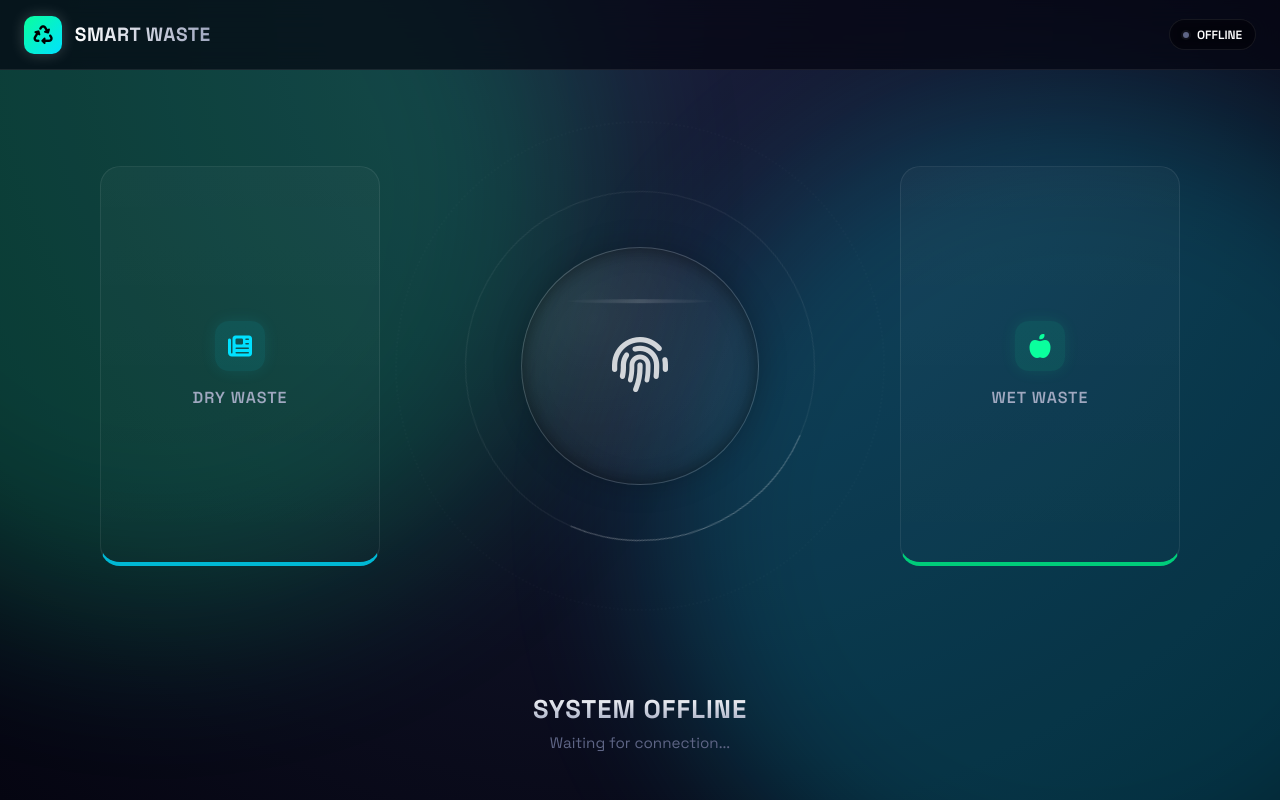
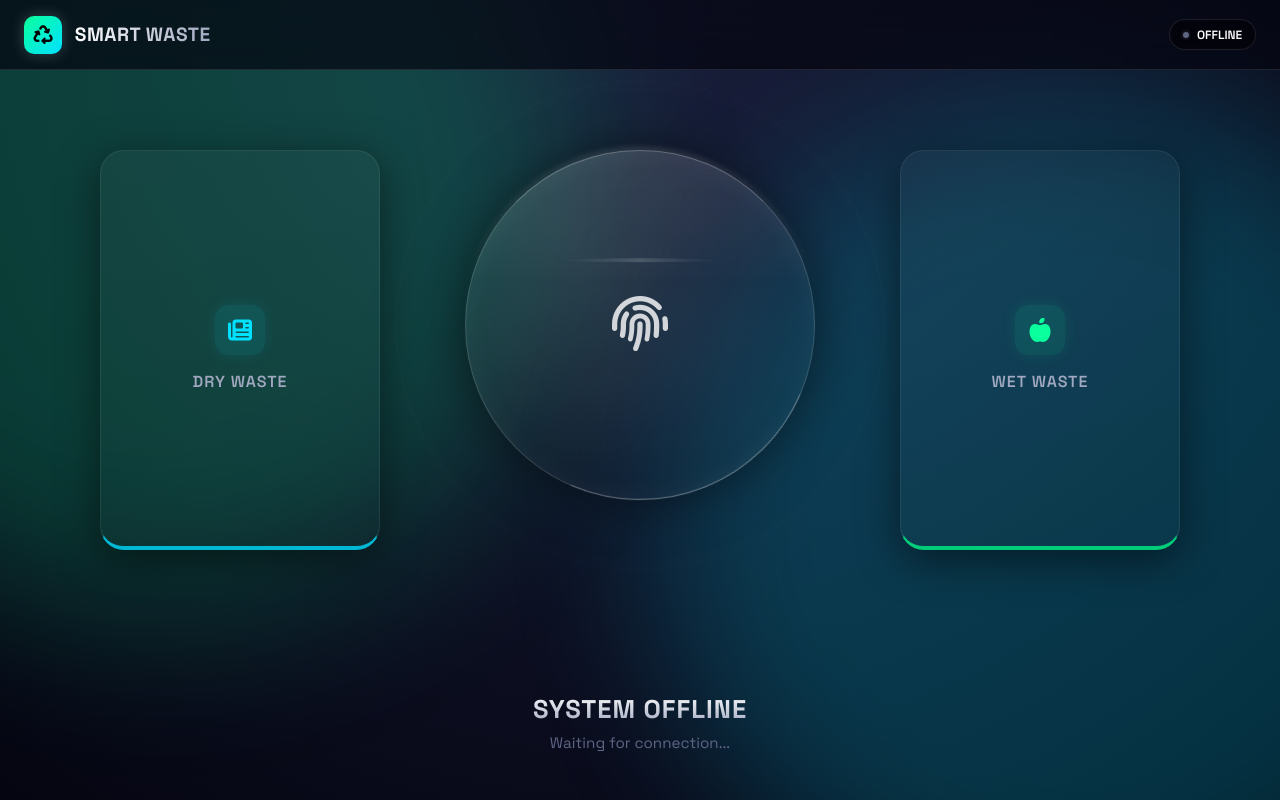
Before and after one commit to shubhamos-ai/smart-dustbin, a FastAPI app: page / in a window 1280 px wide. Run offline with FastAPI, Linux system fonts and the light colour scheme.

Commit message:
SHUBHAMOS UPDATE 2.0

```diff
--- a/app/main.py
+++ b/app/main.py
@@ -47,9 +47,7 @@
 async def read_root(request: Request):
     return templates.TemplateResponse("index.html", {"request": request})
 
-@app.get("/remote")
-async def read_remote(request: Request):
-    return templates.TemplateResponse("remote.html", {"request": request})
+
 
 if __name__ == "__main__":
     import uvicorn
--- a/app/static/css/style.css
+++ b/app/static/css/style.css
@@ -195,28 +195,51 @@
     padding-top: 2rem;
 }
 
-/* Detection Area Stack - GRID LAYOUT */
+/* Glassmorphism & Aesthetics Upgrade */
+
+/* Enhanced Background */
+:root {
+    --glass-surface: rgba(255, 255, 255, 0.05);
+    --glass-border: rgba(255, 255, 255, 0.1);
+    --glass-glow: rgba(255, 255, 255, 0.2);
+    --neon-wet: #00ff9d;
+    --neon-dry: #00e1ff;
+    --shadow-soft: 0 10px 40px rgba(0, 0, 0, 0.5);
+}
+
 .detection-area {
+    /* Mobile-first: Hub on top, bins below */
     display: grid;
+    grid-template-areas:
+        "hub"
+        "bins";
+    gap: 3rem;
+    width: 100%;
+    justify-items: center;
+}
+
+/* Container for bins in the 'bins' area */
+.detection-area::after {
+    /* Virtual element to hold bins if we stick with grid areas,
+       but actually we need to restructure the HTML or just hack the grid.
+       Let's stick to the previous grid but refine spacing.
+    */
+    content: none;
+}
+
+.detection-area {
     grid-template-areas:
         "hub hub"
         "dry wet";
     grid-template-columns: 1fr 1fr;
-    gap: 1.5rem;
-    /* Gap between bins */
-    row-gap: 3rem;
-    /* Gap between hub and bins */
-    width: 100%;
-    justify-items: center;
-    align-items: start;
-    margin-top: 1rem;
 }
 
-/* Central Hub */
+/* Premium Glass Hub */
 .detection-hub {
     grid-area: hub;
-    width: 260px;
-    height: 260px;
+    width: 250px;
+    height: 250px;
+    margin-bottom: 2rem;
     position: relative;
     display: flex;
     align-items: center;
@@ -224,19 +247,35 @@
 }
 
 .hub-core {
-    width: 68%;
-    height: 68%;
+    width: 100%;
+    height: 100%;
     border-radius: 50%;
-    background: radial-gradient(circle at 30% 30%, rgba(255, 255, 255, 0.1), rgba(255, 255, 255, 0.02));
-    border: 1px solid var(--glass-highlight);
+    background: radial-gradient(circle at 35% 35%,
+            rgba(255, 255, 255, 0.1) 0%,
+            rgba(255, 255, 255, 0.02) 60%,
+            transparent 100%);
+    backdrop-filter: blur(20px);
+    border: 1px solid var(--glass-border);
+    border-top: 1px solid var(--glass-glow);
     box-shadow:
-        inset 0 0 20px rgba(0, 0, 0, 0.5),
-        0 0 30px rgba(0, 0, 0, 0.2);
+        0 0 50px rgba(0, 0, 0, 0.5),
+        inset 0 0 30px rgba(255, 255, 255, 0.05);
     display: flex;
     align-items: center;
     justify-content: center;
+    position: relative;
     z-index: 10;
     transition: all 0.4s var(--transition-smooth);
+}
+
+.hub-core::after {
+    content: '';
+    position: absolute;
+    inset: -5px;
+    border-radius: 50%;
+    background: linear-gradient(180deg, rgba(255, 255, 255, 0.1), transparent 40%);
+    filter: blur(2px);
+    z-index: -1;
 }
 
 .hub-icon {
@@ -281,16 +320,17 @@
     }
 }
 
-/* Bin Cards - Vertical Style for Mobile Grid */
+/* Bin Cards - Sexy Glass */
 .bin-card {
     width: 100%;
     max-width: 160px;
-    /* Limit width */
-    height: 180px;
+    height: 200px;
     /* Taller */
-    background: linear-gradient(180deg, rgba(255, 255, 255, 0.03), rgba(255, 255, 255, 0.01));
-    border: 1px solid var(--glass-border);
-    border-radius: 20px;
+    background: linear-gradient(165deg, rgba(255, 255, 255, 0.03) 0%, rgba(255, 255, 255, 0.01) 100%);
+    backdrop-filter: blur(12px);
+    border: 1px solid rgba(255, 255, 255, 0.08);
+    border-radius: 24px;
+    box-shadow: var(--shadow-soft);
     display: flex;
     flex-direction: column;
     /* Icon on top of text */
@@ -298,14 +338,15 @@
     justify-content: center;
     padding: 1.5rem;
     gap: 1rem;
-    backdrop-filter: blur(10px);
     transition: all 0.3s var(--transition-smooth);
     position: relative;
     overflow: hidden;
 }
 
 .bin-card.active {
-    transform: scale(1.05);
+    background: linear-gradient(165deg, rgba(255, 255, 255, 0.08) 0%, rgba(255, 255, 255, 0.02) 100%);
+    border-color: rgba(255, 255, 255, 0.2);
+    transform: translateY(-5px);
 }
 
 /* DRY BIN - LEFT */
@@ -419,104 +460,123 @@
     color: var(--text-muted);
 }
 
-/* Flying Particle for Animations */
+/* Waste Particle - The 'Thing' Animation */
 .waste-particle {
     position: fixed;
-    /* Starting position: Middle Top (Relative to viewport or close to Hub) */
-    /* We'll set it to center, then animate from there */
-    top: 35%;
-    /* Visual center of the Hub in mobile view */
+    top: 50%;
+    /* Default center */
     left: 50%;
     transform: translate(-50%, -50%) scale(0);
-    width: 60px;
-    height: 60px;
-    z-index: 1000;
+    z-index: 999;
     pointer-events: none;
-    opacity: 0;
+
+    /* Bigger icon for better visibility */
+    width: 100px;
+    height: 100px;
+    background: radial-gradient(circle, rgba(255, 255, 255, 0.1) 0%, transparent 70%);
+    border-radius: 50%;
     display: flex;
     align-items: center;
     justify-content: center;
-    font-size: 2.2rem;
+    font-size: 3.5rem;
+    /* Big Icon */
+    filter: drop-shadow(0 0 20px rgba(0, 0, 0, 0.5));
 }
 
-/* Animations with Precise Trajectories */
+/*
+   Animation Sequence:
+   1. Materialize (0-20%): Fade in at center (Hub)
+   2. Identify (20-40%): Scale up slightly, pulse, recognize color
+   3. Transport (40-100%): Fly to bin with easing
+*/
 
-/* Dry (Left) */
-.waste-particle.animating-dry {
-    color: var(--dry-color);
-    filter: drop-shadow(0 0 15px var(--dry-glow));
-    animation: fly-dry-mobile 1s cubic-bezier(0.25, 0.46, 0.45, 0.94) forwards;
+.waste-particle.animating-wet {
+    color: var(--neon-wet);
+    text-shadow: 0 0 20px var(--neon-wet);
+    animation: process-wet-waste 1.5s cubic-bezier(0.68, -0.55, 0.265, 1.55) forwards;
 }
 
-/* Wet (Right) */
-.waste-particle.animating-wet {
-    color: var(--wet-color);
-    filter: drop-shadow(0 0 15px var(--wet-glow));
-    animation: fly-wet-mobile 1s cubic-bezier(0.25, 0.46, 0.45, 0.94) forwards;
+.waste-particle.animating-dry {
+    color: var(--neon-dry);
+    text-shadow: 0 0 20px var(--neon-dry);
+    animation: process-dry-waste 1.5s cubic-bezier(0.68, -0.55, 0.265, 1.55) forwards;
 }
 
-@keyframes fly-dry-mobile {
+/* Mobile Trajectories (Hub is Top Center) */
+/* Assumption: Hub is approx at top: 25%, Bins at top: 70% */
+
+@keyframes process-wet-waste {
+
+    /* 1. Appears in HUB */
     0% {
         opacity: 0;
-        top: 35%;
-        /* Hub Center */
+        top: 28%;
+        /* Vertically centered on Mobile Hub */
         left: 50%;
-        transform: translate(-50%, -50%) scale(0.1);
+        transform: translate(-50%, -50%) scale(0);
     }
 
-    10% {
+    /* 2. Recognition Pause */
+    20% {
         opacity: 1;
+        top: 28%;
         transform: translate(-50%, -50%) scale(1);
     }
 
     40% {
-        /* Arc up slightly */
-        top: 30%;
+        top: 28%;
         transform: translate(-50%, -50%) scale(1.1);
+        /* Pulse */
     }
 
+    /* 3. Throw to WET Bin (Right) */
     100% {
         opacity: 0;
         top: 70%;
-        /* Approximate bin height */
-        left: 25%;
-        /* Left side (Dry bin center) */
-        transform: translate(-50%, -50%) scale(0.5);
+        /* Bin Area */
+        left: 75%;
+        /* Right side */
+        transform: translate(-50%, -50%) scale(0.4) rotate(-360deg);
     }
 }
 
-@keyframes fly-wet-mobile {
+@keyframes process-dry-waste {
+
+    /* 1. Appears in HUB */
     0% {
         opacity: 0;
-        top: 35%;
-        /* Hub Center */
+        top: 28%;
+        /* Vertically centered on Mobile Hub */
         left: 50%;
-        transform: translate(-50%, -50%) scale(0.1);
+        transform: translate(-50%, -50%) scale(0);
     }
 
-    10% {
+    /* 2. Recognition Pause */
+    20% {
         opacity: 1;
+        top: 28%;
         transform: translate(-50%, -50%) scale(1);
     }
 
     40% {
-        /* Arc up slightly */
-        top: 30%;
+        top: 28%;
         transform: translate(-50%, -50%) scale(1.1);
+        /* Pulse */
     }
 
+    /* 3. Throw to DRY Bin (Left) */
     100% {
         opacity: 0;
         top: 70%;
-        /* Approximate bin height */
-        left: 75%;
-        /* Right side (Wet bin center) */
-        transform: translate(-50%, -50%) scale(0.5);
+        /* Bin Area */
+        left: 25%;
+        /* Left side */
+        transform: translate(-50%, -50%) scale(0.4) rotate(360deg);
     }
 }
 
 
-/* Desktop Overrides - Reset to standard row if needed, but Grid works everywhere */
+/* Desktop Tweaks */
 @media (min-width: 768px) {
     .container {
         max-width: 1200px;
@@ -526,15 +586,14 @@
     .detection-area {
         grid-template-areas: "dry hub wet";
         grid-template-columns: 1fr 1fr 1fr;
-        align-items: center;
         gap: 2rem;
-        row-gap: 0;
     }
 
     .detection-hub {
         width: 350px;
         height: 350px;
         order: 2;
+        margin-bottom: 0;
     }
 
     .bin-card {
@@ -542,48 +601,59 @@
         height: 400px;
     }
 
-    /* DESKTOP Animations */
-    .waste-particle {
-        top: 50%;
-    }
+    @keyframes process-wet-waste {
 
-    @keyframes fly-dry-mobile {
-
-        /* Actually desktop now due to media query, but reusing name for simplicity or overriding */
+        /* Desktop: Hub is center (50% 50%) */
         0% {
             opacity: 0;
+            top: 50%;
             left: 50%;
             transform: translate(-50%, -50%) scale(0);
         }
 
         20% {
             opacity: 1;
-            scale: 1;
+            top: 50%;
+            transform: translate(-50%, -50%) scale(1);
+        }
+
+        40% {
+            top: 50%;
+            transform: translate(-50%, -50%) scale(1.1);
         }
 
         100% {
             opacity: 0;
-            left: 20%;
-            transform: translate(-50%, -50%) scale(0.5);
+            top: 60%;
+            left: 85%;
+            transform: translate(-50%, -50%) scale(0.4) rotate(-360deg);
         }
     }
 
-    @keyframes fly-wet-mobile {
+    @keyframes process-dry-waste {
         0% {
             opacity: 0;
+            top: 50%;
             left: 50%;
             transform: translate(-50%, -50%) scale(0);
         }
 
         20% {
             opacity: 1;
-            scale: 1;
+            top: 50%;
+            transform: translate(-50%, -50%) scale(1);
+        }
+
+        40% {
+            top: 50%;
+            transform: translate(-50%, -50%) scale(1.1);
         }
 
         100% {
             opacity: 0;
-            left: 80%;
-            transform: translate(-50%, -50%) scale(0.5);
+            top: 60%;
+            left: 15%;
+            transform: translate(-50%, -50%) scale(0.4) rotate(360deg);
         }
     }
 }
--- a/app/static/js/script.js
+++ b/app/static/js/script.js
@@ -237,10 +237,18 @@
     }
 
     // Trigger particle animation
+    // The CSS animation is now 1.5s long (Materialize -> Pause -> Fly)
     elements.particle.className = 'waste-particle ' + particleClass;
 
-    // Wait for animation to complete
-    await sleep(1500);
+    // Visual feedback on Hub (Pulse)
+    const hubCore = document.querySelector('.hub-core');
+    if (hubCore) {
+        hubCore.style.transform = 'scale(0.95)';
+        setTimeout(() => hubCore.style.transform = 'scale(1)', 200);
+    }
+
+    // Wait for animation to complete (1.5s + buffer)
+    await sleep(1600);
 
     isAnimating = false;
 }
```
